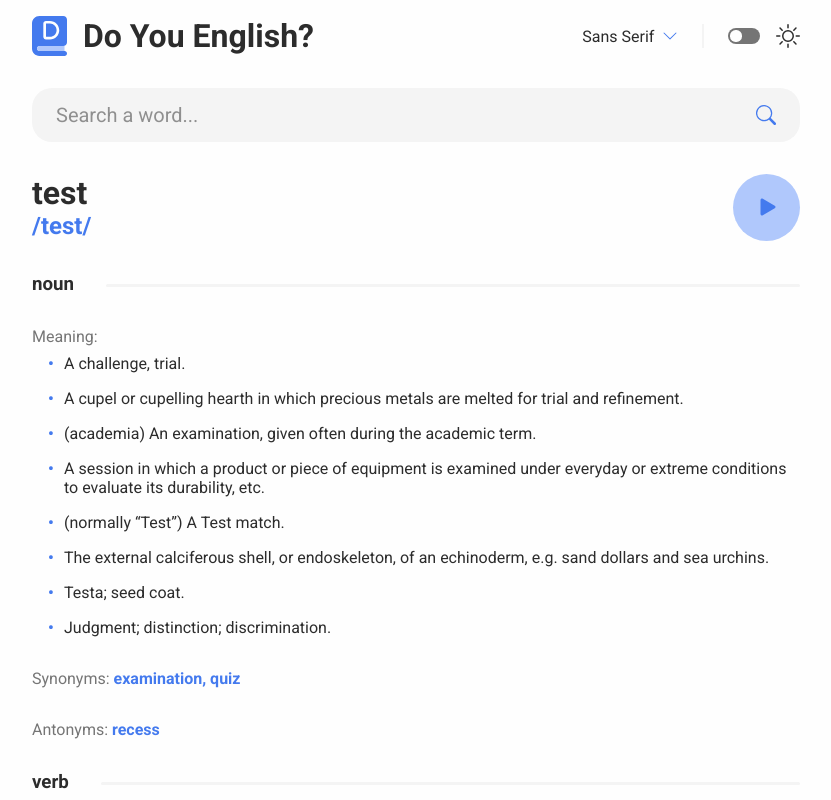
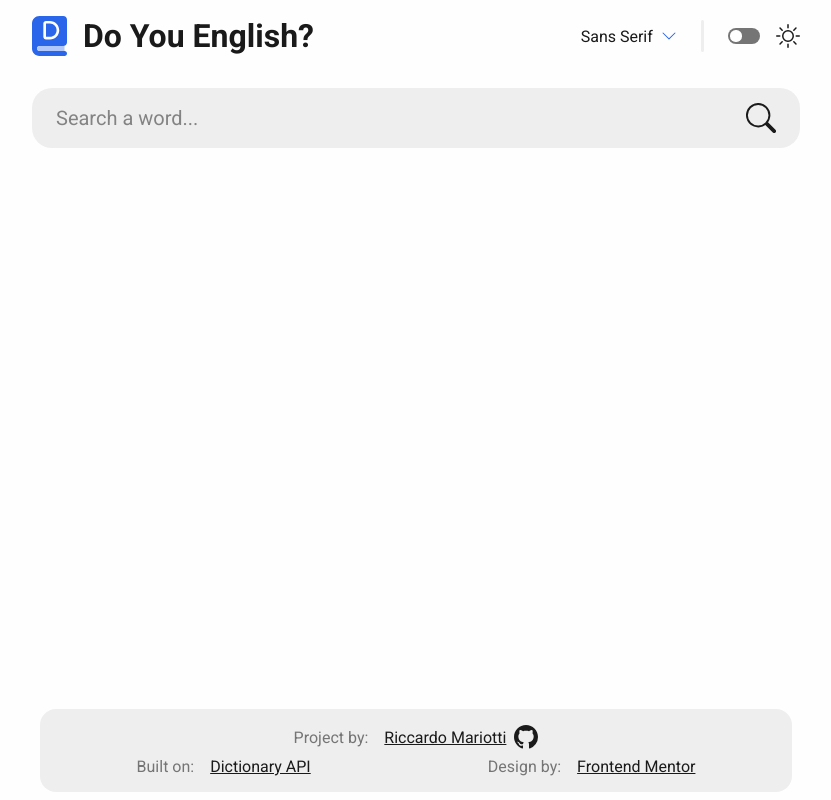
Before and after one commit to Riki9811/do-you-english, a React (Vite) app: page / in a window 1280 px wide. Shown: the top 800 px of the page, without its empty margins (224-1055 px from the left). Built offline with nearby package versions, Linux system fonts and the light colour scheme.

Commit message:
Word info show done

```diff
--- a/src/App.module.scss
+++ b/src/App.module.scss
@@ -2,12 +2,17 @@
 	display: flex;
 	flex-direction: column;
 	padding-top: 1em;
-    padding-inline: 2em; // Use little padding by default
-    padding-bottom: 15em;
-    gap: 2em;
+	padding-inline: 2em; // Use little padding by default
+	gap: 2em;
+	min-height: 100dvh;
 }
 
-@media (min-width: 831px) { // If screen is at least 830 wide
+.spacer {
+	flex-grow: 1;
+}
+
+@media (min-width: 831px) {
+	// If screen is at least 830 wide
 	.app {
 		padding-inline: 20%; // Use larger padding
 	}
--- a/src/App.tsx
+++ b/src/App.tsx
@@ -5,127 +5,11 @@ import WordInfo from "./components/word-info/WordInfo";
 import searchDictionary from "./api/searchDictionary";
 import WordDefinition from "./types/WordDefinition";
 import styles from "./App.module.scss";
-
-const DEFAULT_WORD: WordDefinition = {
-	word: "test",
-	phonetic: "/test/",
-	phonetics: [
-		{
-			text: "/test/",
-			audio: "https://api.dictionaryapi.dev/media/pronunciations/en/test-uk.mp3",
-		},
-		{
-			text: "/test/",
-			audio: "https://api.dictionaryapi.dev/media/pronunciations/en/test-us.mp3",
-		},
-	],
-	meanings: [
-		{
-			partOfSpeech: "noun",
-			definitions: [
-				{
-					definition: "A challenge, trial.",
-					synonyms: [],
-					antonyms: [],
-				},
-				{
-					definition:
-						"A cupel or cupelling hearth in which precious metals are melted for trial and refinement.",
-					synonyms: [],
-					antonyms: [],
-				},
-				{
-					definition: "(academia) An examination, given often during the academic term.",
-					synonyms: [],
-					antonyms: [],
-				},
-				{
-					definition:
-						"A session in which a product or piece of equipment is examined under everyday or extreme conditions to evaluate its durability, etc.",
-					synonyms: [],
-					antonyms: [],
-				},
-				{
-					definition: "(normally “Test”) A Test match.",
-					synonyms: [],
-					antonyms: [],
-				},
-				{
-					definition:
-						"The external calciferous shell, or endoskeleton, of an echinoderm, e.g. sand dollars and sea urchins.",
-					synonyms: [],
-					antonyms: [],
-				},
-				{
-					definition: "Testa; seed coat.",
-					synonyms: [],
-					antonyms: [],
-				},
-				{
-					definition: "Judgment; distinction; discrimination.",
-					synonyms: [],
-					antonyms: [],
-				},
-			],
-			synonyms: ["examination", "quiz"],
-			antonyms: ["recess"],
-		},
-		{
-			partOfSpeech: "verb",
-			definitions: [
-				{
-					definition: "To challenge.",
-					synonyms: [],
-					antonyms: [],
-					example: "Climbing the mountain tested our stamina.",
-				},
-				{
-					definition: "To refine (gold, silver, etc.) in a test or cupel; to subject to cupellation.",
-					synonyms: [],
-					antonyms: [],
-				},
-				{
-					definition:
-						"To put to the proof; to prove the truth, genuineness, or quality of by experiment, or by some principle or standard; to try.",
-					synonyms: [],
-					antonyms: [],
-					example: "to test the soundness of a principle; to test the validity of an argument",
-				},
-				{
-					definition:
-						"(academics) To administer or assign an examination, often given during the academic term, to (somebody).",
-					synonyms: [],
-					antonyms: [],
-				},
-				{
-					definition:
-						"To place a product or piece of equipment under everyday and/or extreme conditions and examine it for its durability, etc.",
-					synonyms: [],
-					antonyms: [],
-				},
-				{
-					definition: "To be shown to be by test.",
-					synonyms: [],
-					antonyms: [],
-					example: "He tested positive for cancer.",
-				},
-				{
-					definition: "To examine or try, as by the use of some reagent.",
-					synonyms: [],
-					antonyms: [],
-					example: "to test a solution by litmus paper",
-				},
-			],
-			synonyms: [],
-			antonyms: [],
-		},
-	],
-	sourceUrls: ["https://en.wiktionary.org/wiki/test"],
-};
+import Footer from "./components/footer/Footer";
 
 export default function App() {
 	const [word, setWord] = useState<string>("");
-	const [definition, setDefinition] = useState<WordDefinition>(DEFAULT_WORD);
+	const [definition, setDefinition] = useState<WordDefinition>();
     const [errString, setErrString] = useState<string>("");
 
 	const searchWord = useCallback(async () => {
@@ -142,6 +26,7 @@ export default function App() {
 			<Header />
 			<Searchbar word={word} setWord={setWord} placeholder="Search a word..." search={searchWord} />
 			<WordInfo info={definition} error={errString} />
+			<Footer />
 		</div>
 	);
 }
--- /dev/null
+++ b/src/components/footer/Footer.module.scss
@@ -0,0 +1,40 @@
+.footer {
+    margin: auto 0.5em 0.5em;
+    padding: 1em;
+	white-space: nowrap;
+    background: var(--background-alt-col);
+    border-radius: 1em;
+}
+
+.horizontal {
+    display: flex;
+    flex-direction: row;
+    align-items: center;
+    gap: 1em;
+}
+
+.vertical {
+    display: flex;
+    flex-direction: column;
+    align-items: center;
+    gap: 0.5em;
+}
+
+.large {
+    width: 100%;
+    justify-content: space-around;
+}
+
+.footer a {
+	color: var(--text-col);
+    gap: 0.5em;
+}
+
+.light {
+	color: var(--text-light-col);
+}
+
+.github-logo {
+	height: 1.5em;
+	width: 1.5em;
+}
--- /dev/null
+++ b/src/components/footer/Footer.tsx
@@ -0,0 +1,26 @@
+import { Github } from "react-bootstrap-icons";
+import styles from "./Footer.module.scss";
+
+export default function Footer() {
+	return (
+		<footer className={`${styles.footer} ${styles.vertical}`}>
+			<div className={styles.horizontal}>
+				<span className={styles.light}>Project by: </span>
+				<a href="https://github.com/Riki9811/" className={styles.horizontal}>
+					Riccardo Mariotti
+					<Github className={styles["github-logo"]} />
+				</a>
+			</div>
+			<div className={`${styles.horizontal} ${styles.large}`}>
+				<div className={styles.horizontal}>
+					<span className={styles.light}>Built on: </span>
+					<a href="https://github.com/Riki9811/">Dictionary API</a>
+				</div>
+				<div className={styles.horizontal}>
+					<span className={styles.light}>Design by: </span>
+					<a href="https://www.frontendmentor.io/challenges/dictionary-web-app-h5wwnyuKFL">Frontend Mentor</a>
+				</div>
+			</div>
+		</footer>
+	);
+}
--- a/src/components/header/Header.module.scss
+++ b/src/components/header/Header.module.scss
@@ -17,10 +17,11 @@
 }
 
 .separator {
-	height: 1.5em;
-	width: 0.1em;
+	height: 2em;
+	width: 0.2em;
 	background: var(--background-alt-col);
 	margin-inline: 0.5em;
+    border-radius: 1000em;
 }
 
 .theme-icon,
@@ -33,7 +34,7 @@
 	fill: var(--icon-accent-col);
 }
 
-@media (max-width: 560px) {
+@media (max-width: 565px) {
     .title {
         display: none;
     }
--- a/src/components/searchbar/Searchbar.module.scss
+++ b/src/components/searchbar/Searchbar.module.scss
@@ -9,18 +9,22 @@
 	font-size: 1.25em;
 }
 
+.searchbar > button {
+    background: none;
+}
+
 .search-input {
-	background: none;
+    background: none;
 	flex-grow: 1;
 }
 
 .search-input:focus-visible {
-	outline: none;
+    outline: none;
 }
 
 .search-icon {
-	cursor: pointer;
-	fill: var(--icon-accent-col);
+    width:1.5em;
+    height: 1.5em;
 }
 
 ::placeholder {
--- a/src/components/word-info/WordInfo.module.scss
+++ b/src/components/word-info/WordInfo.module.scss
@@ -2,7 +2,11 @@
 .word-meaning {
 	display: flex;
 	flex-direction: column;
-	gap: 2em;
+	gap: 1em;
+}
+
+.word-info {
+	gap: 3em;
 }
 
 // #region PRONUNCIATION
@@ -55,7 +59,7 @@
 
 .spacer {
 	margin-top: 3px;
-	height: 3px;
+	height: 0.2em;
 	border-radius: 1000em;
 	background: var(--background-alt-col);
 	flex-grow: 1;
@@ -74,7 +78,7 @@
 .definitions > ul > li {
 	display: flex;
 	flex-direction: column;
-    gap: 0.5em;
+	gap: 0.5em;
 }
 
 .definitions > ul > li:not(:last-child) {
@@ -92,17 +96,58 @@
 }
 
 .definitions > ul > li > span {
-    color: var(--text-light-col);
-}
-
-.synonyms,
-.antonyms {
 	color: var(--text-light-col);
 }
 
-.synonyms > span,
-.antonyms > span {
+.array {
+	color: var(--text-light-col);
+}
+
+.array > span {
 	font-weight: bold;
 	color: var(--text-accent-col);
 }
 // #endregion
+
+.sources {
+	margin-bottom: 2em;
+	display: grid;
+	grid-template-columns: auto;
+}
+
+.sources > .spacer {
+	margin-bottom: 1em;
+}
+
+.sources > p {
+	color: var(--text-light-col);
+}
+
+.sources > span {
+	font-weight: bold;
+	display: flex;
+	flex-direction: column;
+}
+
+.sources > span > a {
+	color: var(--text-col);
+	display: flex;
+	flex-direction: row;
+	align-items: center;
+	gap: 1em;
+}
+
+.sources > span > a:active {
+	color: var(--text-col);
+}
+
+@media (width > 565px) {
+	.sources {
+		grid-template-columns: min-content auto;
+        column-gap: 1.5em;
+	}
+
+    .sources > .spacer {
+        grid-column: span 2;
+    }
+}
--- a/src/components/word-info/WordInfo.tsx
+++ b/src/components/word-info/WordInfo.tsx
@@ -1,5 +1,5 @@
 import { useMemo, useState } from "react";
-import { PlayFill, StopFill } from "react-bootstrap-icons";
+import { BoxArrowUpRight, PlayFill, StopFill } from "react-bootstrap-icons";
 import useEventListener from "../../hooks/useEventListener";
 import WordDefinition from "../../types/WordDefinition";
 import styles from "./WordInfo.module.scss";
@@ -28,9 +28,27 @@ export default function WordInfo({ info: rawInfo, error }: WordInfoProps) {
 		}
 	}
 
-	function renderMeaning(meaning: CleanMeaning): JSX.Element {
+	function renderPronunciation(word: string, pronunciation: string, audio?: HTMLAudioElement) {
 		return (
-			<div className={styles["word-meaning"]}>
+			<div className={styles["word-pronunciation"]}>
+				<h1>{word}</h1>
+				<h2>{pronunciation}</h2>
+				{audio && (
+					<button onClick={toggleAudio}>
+						{isPlaying ? (
+							<StopFill className={styles["stop-icon"]} />
+						) : (
+							<PlayFill className={styles["play-icon"]} />
+						)}
+					</button>
+				)}
+			</div>
+		);
+	}
+
+	function renderMeaning(meaning: CleanMeaning, index: number): JSX.Element {
+		return (
+			<div key={index} className={styles["word-meaning"]}>
 				<div className={styles.horizontal}>
 					<h3>{meaning.partOfSpeech}</h3>
 					<span className={styles.spacer} />
@@ -39,25 +57,42 @@ export default function WordInfo({ info: rawInfo, error }: WordInfoProps) {
 				<div className={styles.definitions}>
 					Meaning:
 					<ul>
-						{meaning.definitions.map((def) => (
-							<li>
+						{meaning.definitions.map((def, index) => (
+							<li key={index}>
 								{def.definition} {def.example ? <span>"{def.example}"</span> : null}
 							</li>
 						))}
 					</ul>
 				</div>
 
-				{meaning.synonyms.length > 0 && (
-					<div className={styles.synonyms}>
-						Synonyms: <span>{meaning.synonyms.join(", ")}</span>
-					</div>
-				)}
+				{renderWordArray(meaning.synonyms, "Synonyms")}
 
-				{meaning.antonyms.length > 0 && (
-					<div className={styles.antonyms}>
-						Antonyms: <span>{meaning.antonyms.join(", ")}</span>
-					</div>
-				)}
+				{renderWordArray(meaning.antonyms, "Antonyms")}
+			</div>
+		);
+	}
+
+	function renderWordArray(array: string[], caption: string) {
+		if (array.length === 0) return;
+		return (
+			<div className={styles.array}>
+				{caption}: <span>{array.join(", ")}</span>
+			</div>
+		);
+	}
+
+	function renderUrlArray(urls: string[], caption: string) {
+		return (
+			<div className={styles.sources}>
+				<span className={styles.spacer} />
+				<p>{caption}</p>
+				<span>
+					{urls.map((url, index) => (
+						<a key={index} href={url}>
+							{url} <BoxArrowUpRight />
+						</a>
+					))}
+				</span>
 			</div>
 		);
 	}
@@ -68,20 +103,9 @@ export default function WordInfo({ info: rawInfo, error }: WordInfoProps) {
 	// Show the info
 	return (
 		<div className={styles["word-info"]}>
-			<div className={styles["word-pronunciation"]}>
-				<h1>{info.word}</h1>
-				<h2>{info.pronunciation}</h2>
-				{info.audio && (
-					<button onClick={toggleAudio}>
-						{isPlaying ? (
-							<StopFill className={styles["stop-icon"]} />
-						) : (
-							<PlayFill className={styles["play-icon"]} />
-						)}
-					</button>
-				)}
-			</div>
-			{info.meanings.map((meaning) => renderMeaning(meaning))}
+			{renderPronunciation(info.word, info.pronunciation, info.audio)}
+			{info.meanings.map((meaning, index) => renderMeaning(meaning, index))}
+			{renderUrlArray(info.sourceUrls, info.sourceUrls.length > 1 ? "Sources: " : "Source: ")}
 		</div>
 	);
 }
@@ -92,6 +116,7 @@ interface CleanInfo {
 	pronunciation: string;
 	audio?: HTMLAudioElement;
 	meanings: CleanMeaning[];
+	sourceUrls: string[];
 }
 
 interface CleanMeaning {
@@ -111,6 +136,7 @@ function rawInfoCleaner(rawInfo?: WordDefinition): CleanInfo | undefined {
 	var pronunciation = rawInfo.phonetic ? rawInfo.phonetic : "";
 	var audio;
 	var meanings: CleanMeaning[] = [];
+	var sourceUrls = [...rawInfo.sourceUrls];
 
 	for (const phonetics of rawInfo.phonetics) {
 		if (!pronunciation && phonetics.text) pronunciation = phonetics.text;
@@ -125,6 +151,6 @@ function rawInfoCleaner(rawInfo?: WordDefinition): CleanInfo | undefined {
 		meanings.push(newMeaning);
 	}
 
-	return { word, pronunciation, audio, meanings };
+	return { word, pronunciation, audio, meanings, sourceUrls };
 }
 //#endregion
--- a/src/index.scss
+++ b/src/index.scss
@@ -58,13 +58,13 @@ input {
 	--font-sans-serif: "Roboto", Arial, sans-serif;
 	--font-mono: "Roboto Mono", "Courier New", monospace;
 
-	--accent: hsl(221, 83%, 60%);
+	--accent: hsl(221, 82%, 54%);
 	--accent-light: hsl(221, 93%, 84%);
 	--accent-dark: hsl(221, 52%, 32%);
 	--white: #fefefe;
-	--grey-light: #f4f4f4;
+	--grey-light: #eeeeee;
 	--grey: #757575;
-	--black: #2c2c2c;
+	--black: #1a1a1a;
 
 	--svg-primary: var(--accent);
 	--svg-secondary: var(--accent-light);
@@ -87,8 +87,9 @@ body {
 }
 
 body.dark-mode {
+	--accent: hsl(221, 90%, 62%);
+
 	--text-col: var(--white);
-	--text-light-col: var(--grey-light);
 
 	--background-col: var(--black);
 	--background-alt-col: var(--grey);
@@ -156,3 +157,11 @@ button:active::before {
 button > * {
 	z-index: 1;
 }
+
+*::selection {
+    background-color: var(--accent-light);
+}
+
+.dark-mode ::selection {
+    background-color: var(--accent-dark);
+}
```
Also changed, not shown: 1 other file (tests, documents, lock files or other folders).
